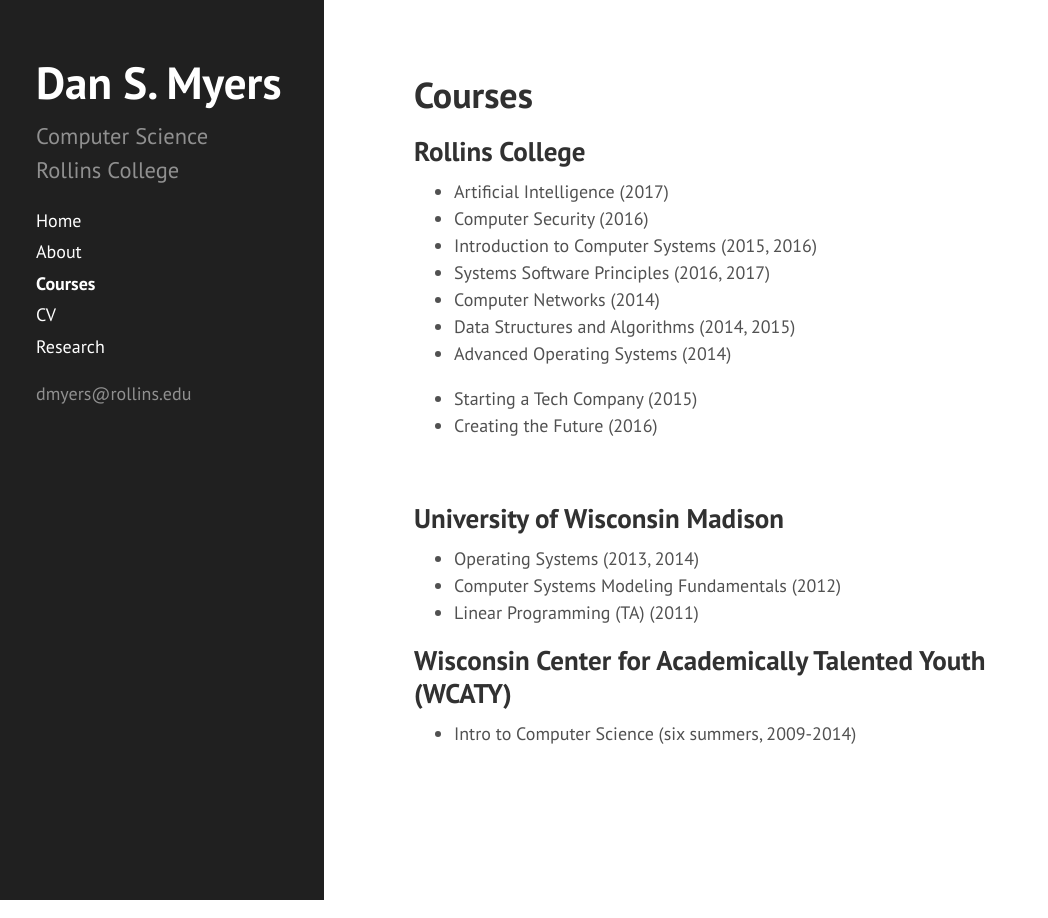
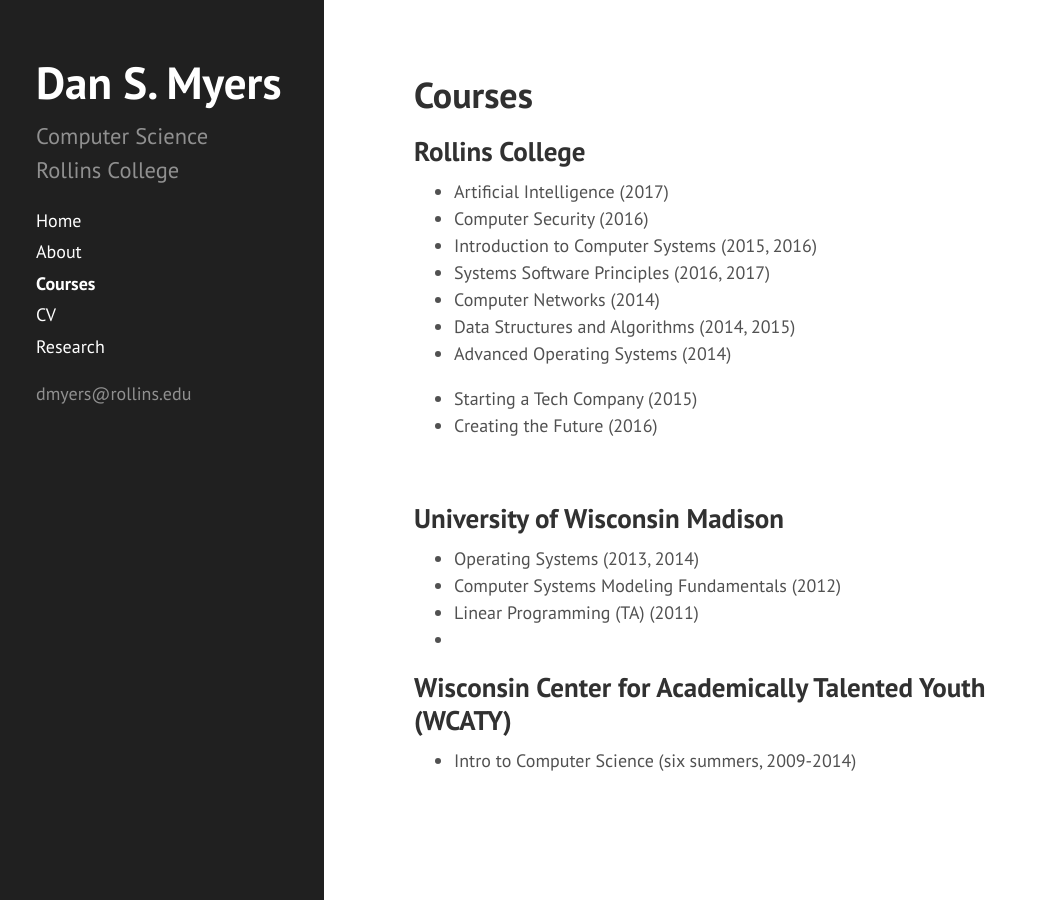
Before and after one commit to dansmyers/dansmyers.github.io-archived, a Jekyll site: the page built from courses.md, in a window 1280 px wide. Shown: the whole page, without its empty margins (0-1048 px from the left). Built offline with Jekyll 4.4.1, drawn with Linux system fonts in a browser that asks for light colours.

Commit message:
Update courses.md

```diff
--- a/courses.md
+++ b/courses.md
@@ -23,6 +23,8 @@
   - Operating Systems (2013, 2014)
   - Computer Systems Modeling Fundamentals (2012)
   - Linear Programming (TA) (2011)
+  -
+<br/>
 
 ## Wisconsin Center for Academically Talented Youth (WCATY)
 
```
